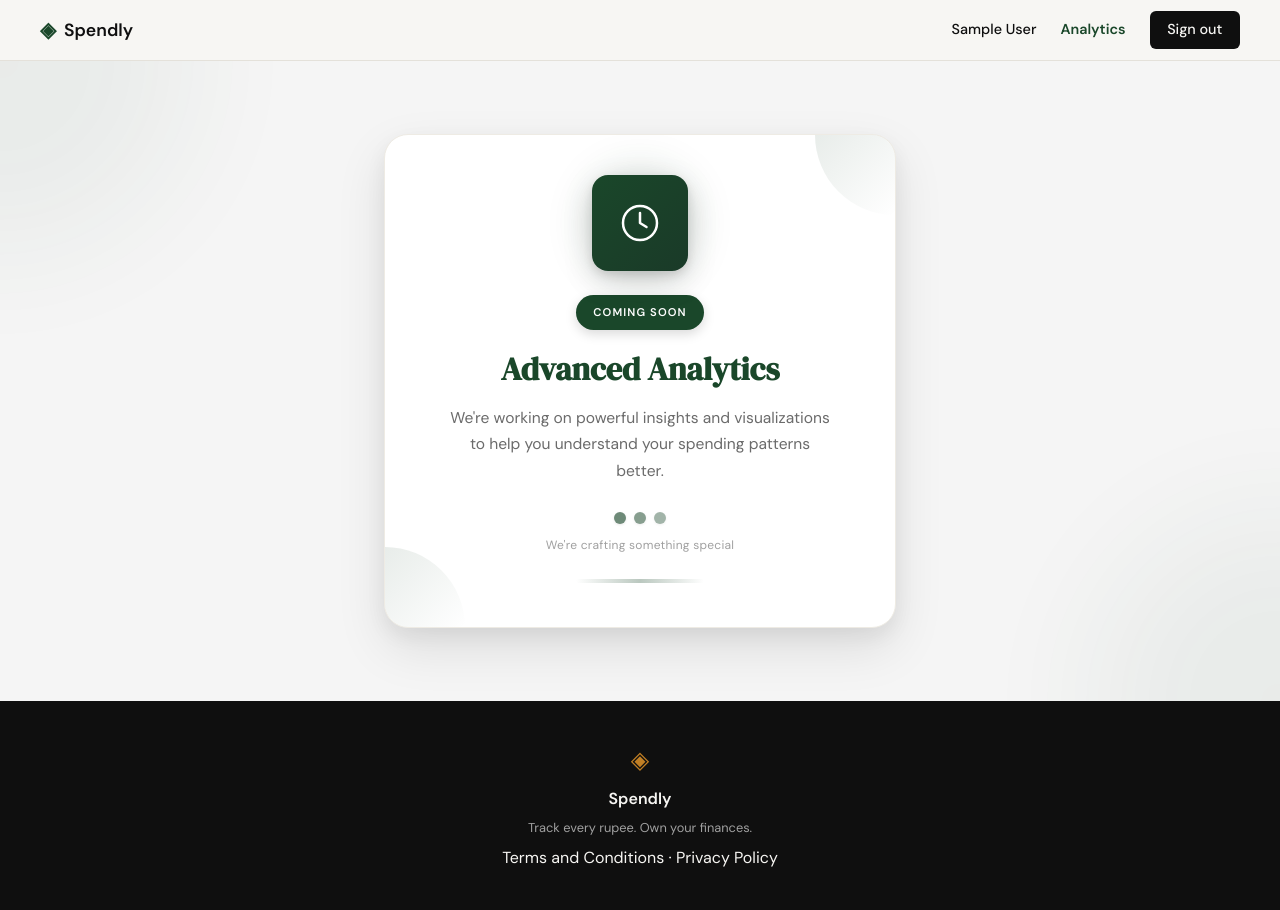
After one commit to Mehek20/Spendly, a Flask app: page /analytics in a window 1280 px wide. The commit adds this page. Run offline with Flask 3, Linux system fonts and the light colour scheme; the visitor is signed in with stand-in values (Sample User, id 1).

Commit message:
comming soon page

```diff
--- a/app.py
+++ b/app.py
@@ -203,6 +203,13 @@ def profile():
     )
 
 
+@app.route("/analytics")
+def analytics():
+    if not session.get("user_id"):
+        return redirect(url_for("login"))
+    return render_template("analytics.html")
+
+
 @app.route("/expenses/add")
 def add_expense():
     return "Add expense — coming in Step 7"
--- a/static/css/style.css
+++ b/static/css/style.css
@@ -976,6 +976,167 @@ a { color: inherit; text-decoration: none; }
 }
 .filter-apply-btn:hover { opacity: 0.85; }
 
+/* ------------------------------------------------------------------ */
+/* Navbar active link                                                  */
+/* ------------------------------------------------------------------ */
+
+.nav-link--active {
+    color: var(--accent) !important;
+    font-weight: 600;
+}
+
+/* ------------------------------------------------------------------ */
+/* Analytics — Coming Soon page                                        */
+/* ------------------------------------------------------------------ */
+
+.coming-soon-page {
+    min-height: calc(100vh - 60px - 100px);
+    display: flex;
+    align-items: center;
+    justify-content: center;
+    padding: 3rem 2rem;
+    background: #f5f5f5;
+    position: relative;
+    overflow: hidden;
+}
+
+.coming-soon-bg-blob {
+    position: absolute;
+    width: 384px;
+    height: 384px;
+    border-radius: 50%;
+    background: var(--accent);
+    opacity: 0.05;
+    filter: blur(64px);
+    pointer-events: none;
+}
+
+.coming-soon-bg-blob--tl { top: -192px; left: -192px; }
+.coming-soon-bg-blob--br { bottom: -192px; right: -192px; }
+
+.coming-soon-card {
+    position: relative;
+    background: var(--paper-card);
+    border: 1px solid var(--border-soft);
+    border-radius: 24px;
+    padding: 2.5rem 3rem 2.75rem;
+    width: 100%;
+    max-width: 512px;
+    text-align: center;
+    box-shadow: 0 20px 50px rgba(0,0,0,0.1), 0 8px 20px rgba(0,0,0,0.06);
+    overflow: hidden;
+}
+
+.coming-soon-corner {
+    position: absolute;
+    width: 80px;
+    height: 80px;
+    background: linear-gradient(135deg, var(--accent) 0%, transparent 100%);
+    opacity: 0.1;
+    pointer-events: none;
+}
+
+.coming-soon-corner--tr { top: 0; right: 0; border-bottom-left-radius: 9999px; }
+.coming-soon-corner--bl { bottom: 0; left: 0; border-top-right-radius: 9999px; }
+
+.coming-soon-icon-wrap {
+    position: relative;
+    display: flex;
+    justify-content: center;
+    margin-bottom: 1.5rem;
+}
+
+.coming-soon-icon-glow {
+    position: absolute;
+    top: 0;
+    left: 50%;
+    transform: translateX(-50%);
+    width: 96px;
+    height: 96px;
+    border-radius: 50%;
+    background: var(--accent);
+    opacity: 0.2;
+    filter: blur(24px);
+}
+
+.coming-soon-icon-box {
+    position: relative;
+    width: 96px;
+    height: 96px;
+    border-radius: 16px;
+    background: linear-gradient(135deg, var(--accent) 0%, #1a3a28 100%);
+    display: flex;
+    align-items: center;
+    justify-content: center;
+    box-shadow: 0 10px 30px rgba(0,0,0,0.15), 0 4px 10px rgba(0,0,0,0.1);
+}
+
+.coming-soon-badge {
+    display: inline-block;
+    background: var(--accent);
+    color: #fff;
+    font-size: 0.7rem;
+    font-weight: 600;
+    letter-spacing: 0.1em;
+    text-transform: uppercase;
+    padding: 0.55rem 1.1rem;
+    border-radius: 9999px;
+    margin-bottom: 1.25rem;
+    box-shadow: 0 4px 12px rgba(0,0,0,0.15);
+}
+
+.coming-soon-title {
+    font-family: var(--font-display);
+    font-size: clamp(1.5rem, 3vw, 2rem);
+    color: var(--accent);
+    line-height: 1.2;
+    margin-bottom: 1rem;
+}
+
+.coming-soon-subtitle {
+    font-size: 0.975rem;
+    color: var(--ink-muted);
+    line-height: 1.7;
+    max-width: 380px;
+    margin: 0 auto 1.75rem;
+}
+
+.coming-soon-dots {
+    display: flex;
+    justify-content: center;
+    gap: 0.5rem;
+    margin-bottom: 0.75rem;
+}
+
+.coming-soon-dot {
+    display: block;
+    width: 12px;
+    height: 12px;
+    border-radius: 50%;
+    background: var(--accent);
+    box-shadow: 0 1px 3px rgba(0,0,0,0.15);
+}
+
+.coming-soon-dot--1 { opacity: 0.63; }
+.coming-soon-dot--2 { opacity: 0.52; }
+.coming-soon-dot--3 { opacity: 0.4; }
+
+.coming-soon-caption {
+    font-size: 0.75rem;
+    color: var(--ink-faint);
+    letter-spacing: 0.02em;
+    margin-bottom: 1.5rem;
+}
+
+.coming-soon-line {
+    width: 128px;
+    height: 4px;
+    margin: 0 auto;
+    border-radius: 9999px;
+    background: linear-gradient(90deg, transparent 0%, var(--accent) 50%, transparent 100%);
+    opacity: 0.3;
+}
+
 /* Responsive */
 @media (max-width: 768px) {
     .profile-stats-row        { grid-template-columns: 1fr; }
--- /dev/null
+++ b/templates/analytics.html
@@ -0,0 +1,43 @@
+{% extends "base.html" %}
+{% block title %}Analytics · Spendly{% endblock %}
+
+{% block content %}
+<div class="coming-soon-page">
+    <div class="coming-soon-bg-blob coming-soon-bg-blob--tl" aria-hidden="true"></div>
+    <div class="coming-soon-bg-blob coming-soon-bg-blob--br" aria-hidden="true"></div>
+
+    <div class="coming-soon-card">
+        <div class="coming-soon-corner coming-soon-corner--tr" aria-hidden="true"></div>
+        <div class="coming-soon-corner coming-soon-corner--bl" aria-hidden="true"></div>
+
+        <div class="coming-soon-icon-wrap">
+            <div class="coming-soon-icon-glow" aria-hidden="true"></div>
+            <div class="coming-soon-icon-box">
+                <svg width="48" height="48" viewBox="0 0 48 48" fill="none" xmlns="http://www.w3.org/2000/svg" aria-hidden="true">
+                    <circle cx="24" cy="24" r="17" stroke="white" stroke-width="2.5"/>
+                    <path d="M24 14v10l6.5 4" stroke="white" stroke-width="2.5" stroke-linecap="round" stroke-linejoin="round"/>
+                </svg>
+            </div>
+        </div>
+
+        <div class="coming-soon-badge">Coming Soon</div>
+
+        <h1 class="coming-soon-title">Advanced Analytics</h1>
+
+        <p class="coming-soon-subtitle">
+            We're working on powerful insights and visualizations
+            to help you understand your spending patterns better.
+        </p>
+
+        <div class="coming-soon-dots" aria-hidden="true">
+            <span class="coming-soon-dot coming-soon-dot--1"></span>
+            <span class="coming-soon-dot coming-soon-dot--2"></span>
+            <span class="coming-soon-dot coming-soon-dot--3"></span>
+        </div>
+
+        <p class="coming-soon-caption">We're crafting something special</p>
+
+        <div class="coming-soon-line" aria-hidden="true"></div>
+    </div>
+</div>
+{% endblock %}
--- a/templates/base.html
+++ b/templates/base.html
@@ -21,6 +21,8 @@
             <div class="nav-links">
                 {% if session.get("user_id") %}
                     <span class="nav-user">{{ session["user_name"] }}</span>
+                    <a href="{{ url_for('analytics') }}"
+                       class="{% if request.endpoint == 'analytics' %}nav-link--active{% endif %}">Analytics</a>
                     <a href="{{ url_for('logout') }}" class="nav-cta">Sign out</a>
                 {% else %}
                     <a href="{{ url_for('login') }}">Sign in</a>
```
Also changed, not shown: test.md (+1 -0 lines), .claude/settings.local.json, .claude/specs/05-backend-routes-for-profile-page.md.
